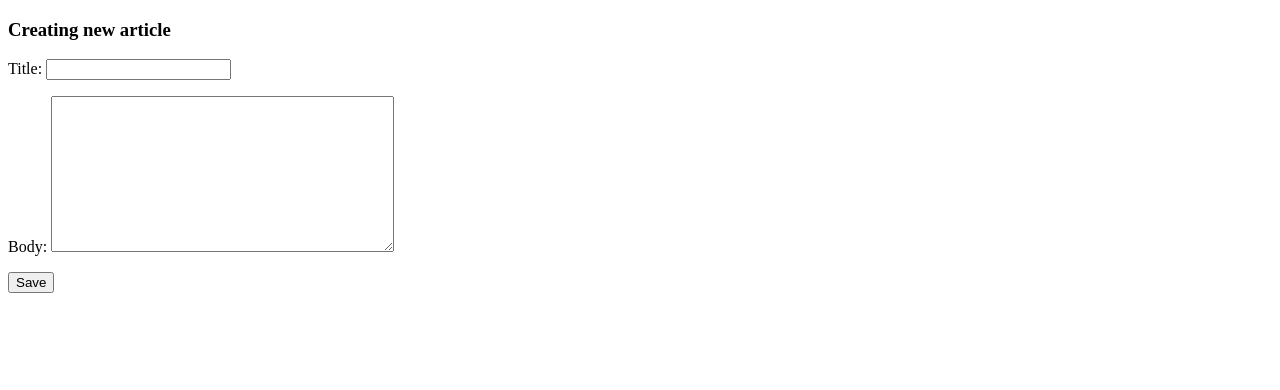
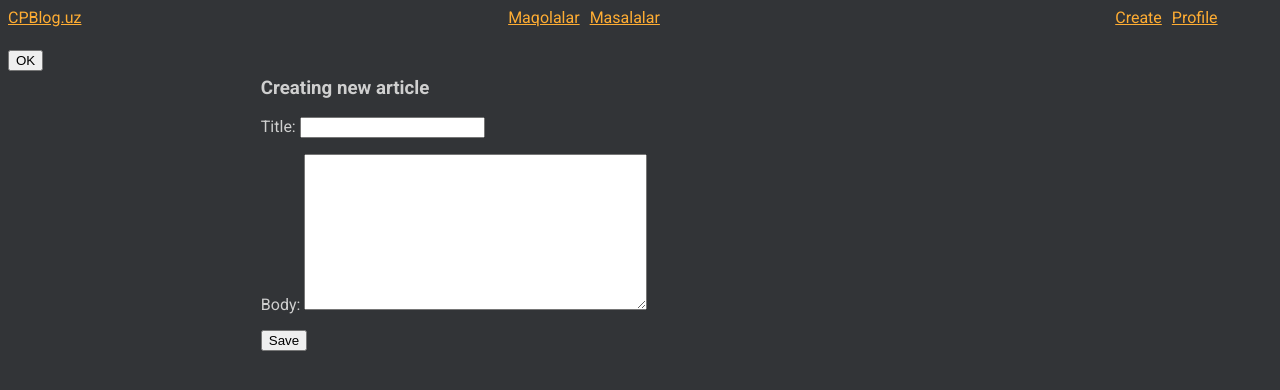
Before and after one commit to mbicl/cpblog, a Django app: page /create/ in a window 1280 px wide. Shown: the top 390 px of the page. Run offline with Django 4.2, Linux system fonts and the light colour scheme; the visitor is signed in with stand-in values (Sample User, id 1); data that the repository does not hold is empty.

Commit message:
adding styles

```diff
--- a/accounts/urls.py
+++ b/accounts/urls.py
@@ -7,6 +7,8 @@ from .views import (
     LogoutView,
 )
 
+app_name = "accounts"
+
 urlpatterns = [
     path("login/", Login.as_view(), name="login"),
     path("register/", SignUpView.as_view(), name="signup"),
--- a/article/models.py
+++ b/article/models.py
@@ -1,5 +1,6 @@
 from django.db import models
 from accounts.models import User
+from main.models import Category
 
 # Create your models here.
 
@@ -12,6 +13,7 @@ class Article(models.Model):
     owner = models.ForeignKey(User, on_delete=models.SET_NULL, null=True)
     created_time = models.DateTimeField(auto_now_add=True)
     updated_time = models.DateTimeField(auto_now=True)
+    categories = models.ManyToManyField(Category)
 
     class Meta:
         ordering = ["-created_time"]
--- a/article/urls.py
+++ b/article/urls.py
@@ -7,6 +7,8 @@ from .views import (
     ArticleDeleteView,
 )
 
+app_name = "article"
+
 urlpatterns = [
     path("", ArticlesListView.as_view(), name="articles_list"),
     path("<int:pk>/", ArticleDetailView.as_view(), name="article_detail"),
--- a/article/views.py
+++ b/article/views.py
@@ -6,6 +6,7 @@ from django.shortcuts import render, redirect
 from django.urls import reverse_lazy
 from .forms import ArticleCreateForm
 from .models import Article
+from main.models import Category
 from django.views.generic import (
     ListView,
     DetailView,
@@ -16,14 +17,20 @@ from django.views.generic import (
 
 
 class ArticlesListView(ListView):
+    model = Article
     template_name = "articles/articles_list.html"
-    model = Article
     context_object_name = "articles"
+    # def get(self, r):
+    #     print(r.GET)
+    #     categories = Category.objects.filter(name__in=list(r.GET.keys()))
+    #     articles = Article.objects.all().filter(categories__in=categories)
+    #     print(r.GET.keys())
+    #     return render(r, "articles/articles_list.html", {"articles": articles})
 
 
 class ArticleDetailView(DetailView):
     model = Article
-    template_name = "articles/article.html"
+    template_name = "articles/article_detail.html"
     context_object_name = "article"
 
 
--- a/cpblog/settings.py
+++ b/cpblog/settings.py
@@ -126,6 +126,8 @@ USE_TZ = True
 # https://docs.djangoproject.com/en/4.2/howto/static-files/
 
 STATIC_URL = "static/"
+STATICFILES_DIRS = [BASE_DIR / "static"]
+STATIC_ROOT = "static-files"
 
 # Default primary key field type
 # https://docs.djangoproject.com/en/4.2/ref/settings/#default-auto-field
--- a/main/admin.py
+++ b/main/admin.py
@@ -1,8 +1,8 @@
 from django.contrib import admin
-from .models import ArticleComment, ProblemComment, Category
+from .models import Category  # ArticleComment, ProblemComment
 
 # Register your models here.
 
-admin.site.register(ArticleComment)
-admin.site.register(ProblemComment)
+# admin.site.register(ArticleComment)
+# admin.site.register(ProblemComment)
 admin.site.register(Category)
--- a/problem/urls.py
+++ b/problem/urls.py
@@ -7,6 +7,8 @@ from .views import (
     ProblemDeleteView,
 )
 
+app_name = "problem"
+
 urlpatterns = [
     path("", ProblemListView.as_view(), name="problems_list"),
     path("<int:pk>/", ProblemDetailView.as_view(), name="problem_detail"),
--- /dev/null
+++ b/static/css/article.css
@@ -0,0 +1,72 @@
+@import url('https://fonts.googleapis.com/css2?family=Roboto:ital,wght@0,100;0,300;0,400;0,500;0,700;0,900;1,100;1,300;1,400;1,500;1,700;1,900&display=swap');
+
+body {
+    font-family: 'Roboto', sans-serif;
+    background-color: #323437;
+    color: #cfcfcf;
+}
+body a {
+    color: lightgreen;
+}
+
+/* header */
+.header {
+    position: fixed;
+    margin-bottom: 10px;
+    width: 100%;
+}
+.header__left {
+    display: flex;
+    justify-content: left;
+    align-items: left;
+    float:left;
+    width: 10%;
+}
+.header__center {
+    display: flex;
+    justify-content: center;
+    align-items: center;
+    float:left;
+    width: 70%;
+}
+.header__right {
+    display: flex;
+    justify-content: center;
+    float: right;
+    width: 19%;
+}
+.header__logo {
+    color: #ffad33;
+}
+.header__articles {
+    color: #ffad33;
+    margin-right: 10px;
+}
+.header__problems {
+    color: #ffad33;
+}
+.header__create {
+    color: #ffad33;
+    margin-right: 10px;
+}
+.header__profile {
+    color: #ffad33;
+}
+/* navigation bar */
+.navbar {
+    position: fixed;
+    float: left;
+    top: 50px;
+    width: 20%;
+}
+
+.content {
+    position:relative;
+    float: right;
+    top: 50px;
+    width: 80%;
+}
+
+.clear {
+    clear:both;
+}
--- a/templates/articles/article_base.html
+++ b/templates/articles/article_base.html
@@ -1,17 +1,47 @@
+{% load static %}
+
 <!DOCTYPE html>
 <html lang="en">
+
 <head>
     <meta charset="UTF-8">
     <meta http-equiv="X-UA-Compatible" content="IE=edge">
     <meta name="viewport" content="width=device-width, initial-scale=1.0">
+    <link rel="stylesheet" href="{% static 'css/article.css' %}" type="text/css">
     <title>{% block title %}{% endblock title %}</title>
 </head>
+
 <body>
-    <header>
-        //TODO
+    <header class="header">
+        <div class="header__left">
+            <a href="{% url 'article:articles_list' %}" class="header__logo"> CPBlog.uz </a>
+        </div>
+
+        <div class="header__center">
+            <a href="{% url 'article:articles_list' %}" class="header__articles"> Maqolalar </a>
+            <a href="{% url 'problem:problems_list' %}" class="header__problems"> Masalalar </a>
+        </div>
+
+        <div class="header__right">
+            {% if request.user.is_authenticated %}
+                <a href="{% url 'article:article_create' %}" class="header__create">Create</a>
+                <a href="{% url 'accounts:user_profile' request.user.username %}" class="header__profile">Profile</a>
+            {% else %}
+                <a href="{% url 'accounts:login' %}">Login</a>
+            {% endif %}
+        </div>
     </header>
-    <nav>
-        //TODO
+
+    <nav class="navbar">
+        <form action="/" method="get">
+            {% for category in categories %}
+                <div class="nav_items">
+                    <input type="checkbox" name="{{category.name}}">
+                    <label for="{{category.name}}">{{category.name}}</label>
+                </div>
+            {% endfor %}
+            <button type="submit">OK</button>
+        </form>
     </nav>
 
     <div class="content">
@@ -19,5 +49,6 @@
         {% endblock content %}
     </div>
 
+    <div class="clear"></div>
 </body>
 </html>
--- a/templates/articles/article_create.html
+++ b/templates/articles/article_create.html
@@ -1,16 +1,11 @@
-<!DOCTYPE html>
-<html lang="en">
-<head>
-    <meta charset="UTF-8">
-    <meta http-equiv="X-UA-Compatible" content="IE=edge">
-    <meta name="viewport" content="width=device-width, initial-scale=1.0">
-    <title>Create article</title>
-</head>
-<body>
+{% extends 'articles/article_base.html' %}
+
+{% block title %}Create{% endblock title %}
+
+{% block content %}
     <h3>Creating new article</h3>
     <form method="post"> {% csrf_token %}
         {{form.as_p}}
         <button type="submit">Save</button>
     </form>
-</body>
-</html>
+{% endblock content%}
```
Also changed, not shown: main/models.py (+20 -21 lines), templates/articles/article_delete.html (+6 -11 lines), templates/articles/article_detail.html (renamed from templates/articles/article.html, +6 -11 lines), templates/articles/article_edit.html (+6 -11 lines), templates/articles/articles_list.html (+8 -13 lines), article/migrations/0004_article_categories.py (added), main/migrations/0002_alter_articlecomment_owner_alter_category_articles_and_more.py (added), main/migrations/0003_alter_category_articles_alter_category_problems.py (added), main/migrations/0004_alter_category_articles_alter_category_problems.py (added), main/migrations/0005_remove_problemcomment_owner_and_more.py (added).
